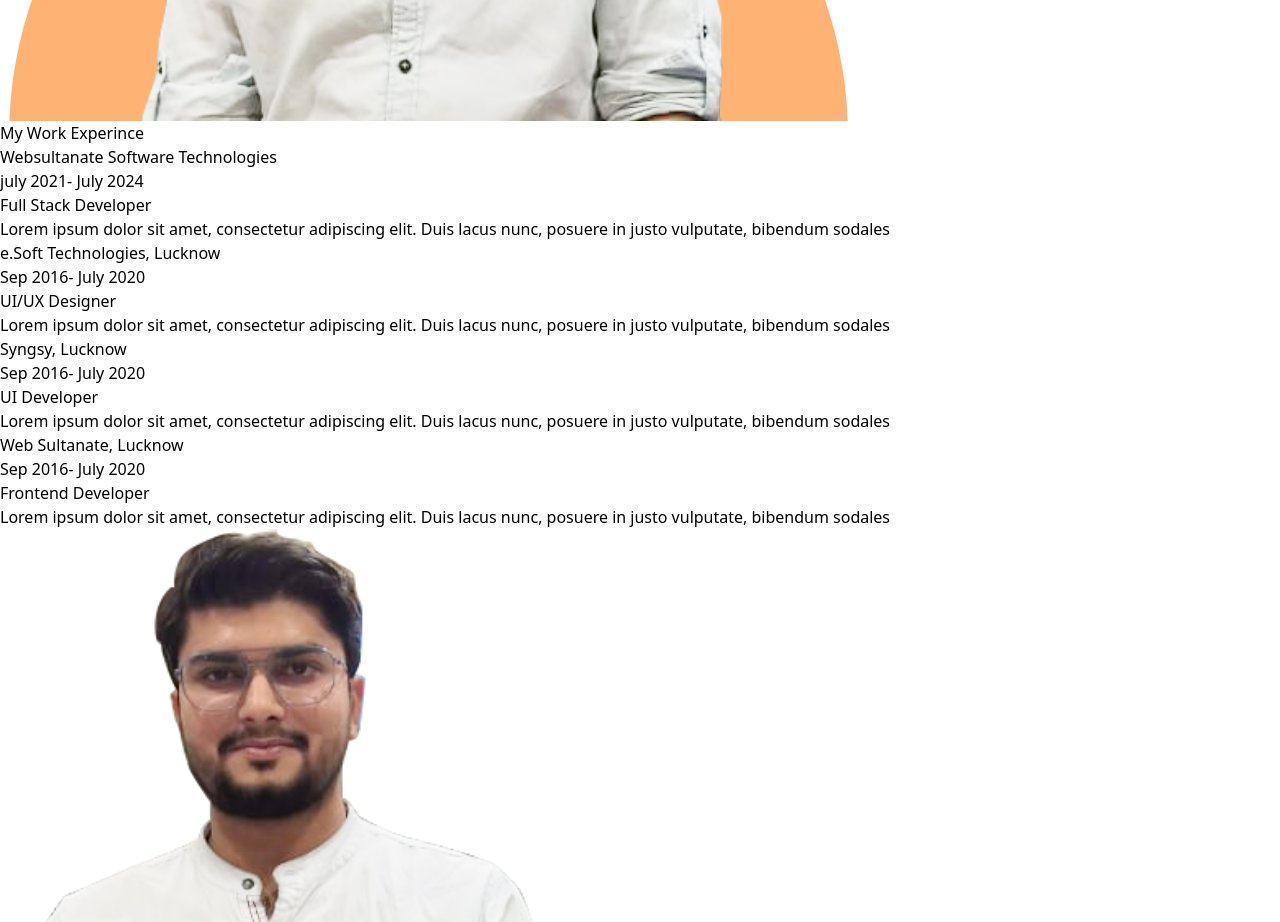
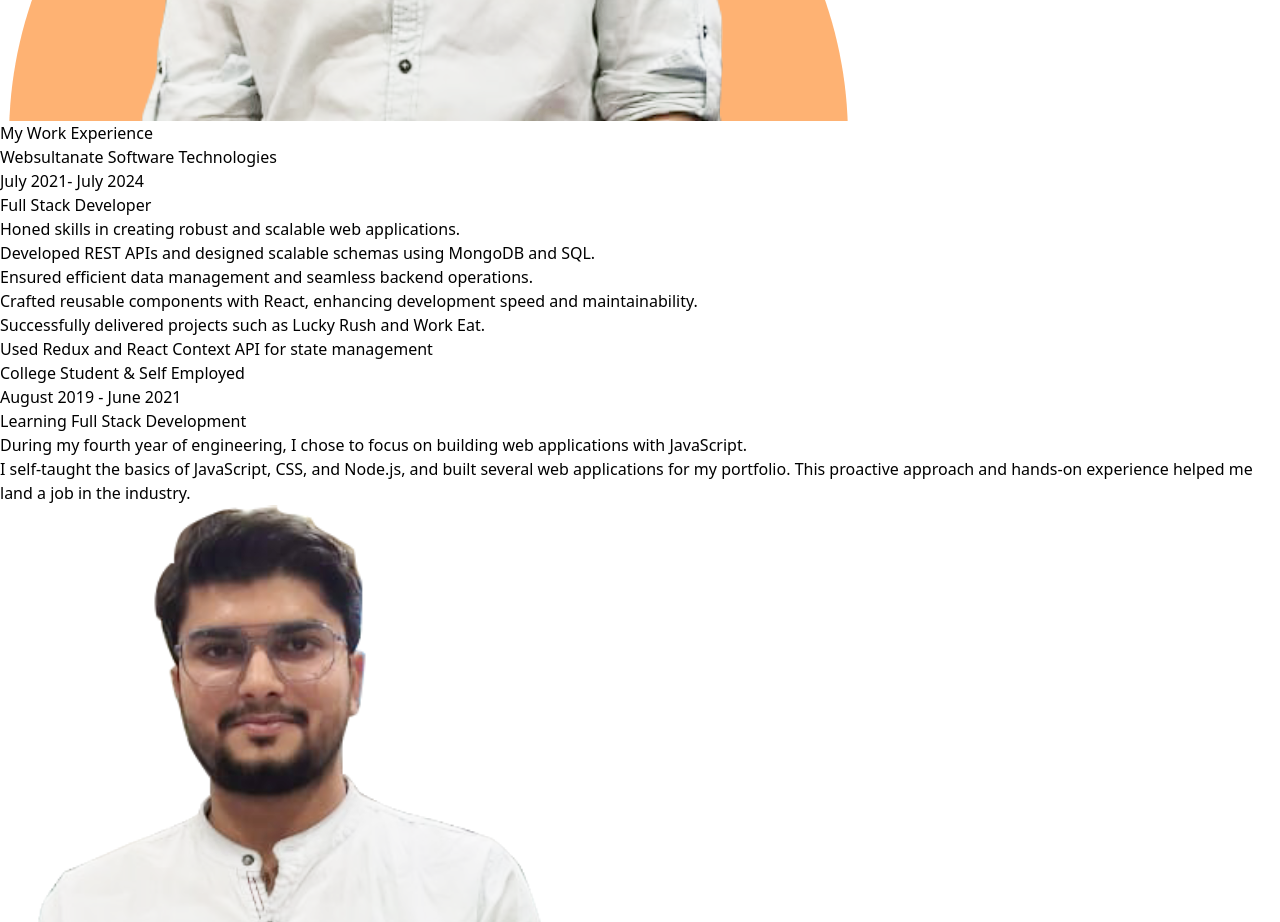
Before and after one commit to umar-developer-01/Portfolio, a React (Vite) app: page /projects in a window 1280 px wide. Shown: the part 3480-4402 px from the top of the page. Built offline with nearby package versions, Linux system fonts and the light colour scheme.

Commit message:
Changes in experience section

```diff
--- a/src/components/experience.jsx
+++ b/src/components/experience.jsx
@@ -1,54 +1,56 @@
 import React from "react";
 import { myExperience } from "../constant/data";
-
 
 const Experience = () => {
 
   return (
     <div className="relative py-12 md:py-28 border-t overflow-hidden">
-      <div className="absolute grid h-full  w-full grid-cols-2 -space-x-52 opacity-40 dark:opacity-80">
+      <div className="absolute grid h-full w-full grid-cols-2 -space-x-52 opacity-40 dark:opacity-80">
         <div className="h-full bg-gradient-to-br from-orange-400 to-purple-200 blur-[106px] dark:from-blue-700"></div>
         <div className="h-full bg-gradient-to-r from-cyan-100 to-indigo-400 blur-[106px] dark:to-indigo-600"></div>
       </div>
-      <div className="mx-auto max-w-7xl px-6 md:px-12 lg:px-6 xl:px-0 ">
+      <div className="mx-auto max-w-7xl px-6 md:px-12 lg:px-6 xl:px-0">
         <div className="">
           <div className="relative rounded-3xl md:border border-gray-100 md:bg-white md:shadow-2xl md:pt-20 shadow-gray-600/20 transition duration-500 dark:border-white/10 dark:bg-gray-900 dark:shadow-none">
             <div className="text-center md:w-12/12">
-              <h3 className=" text-3xl md:xl:text-4xl xl:text-4xl font-black text-gray-900 dark:text-white">
-                My Work <span className="text-orange-600">Experince</span>
+              <h3 className="text-3xl md:xl:text-4xl xl:text-4xl font-black text-gray-900 dark:text-white">
+                My Work <span className="text-orange-600">Experience</span>
               </h3>
             </div>
             <div className="gap-12 p-0 pt-8 md:p-12">
               {myExperience.map((item, index) => {
+
                 return (
                   <div
-                    className={`grid grid-cols-1 md:grid-cols-2 xl:grid-cols-2 border border-white bg-white/50 rounded-xl p-5  md:border-0 md:mb-0 md:p-0 md:bg-transparent  ${index == myExperience.length - 1 ? "" : "md:divide-x mb-5"
-                      }`} key={index}
+                    className={`rounded-xl grid grid-cols-1 md:grid-cols-2   border md:border-0 border-white bg-white/50 md:bg-transparent p-5 md:p-0 md:mb-0 md:divide-x  ${index === myExperience.length - 1 ? "" : " mb-5"}`}
+                    key={index}
                   >
                     <div className="pe-20 pb-4 md:pb-10">
-                      <h3 className="text-2xl font-bold mb-2">
+                      <h3 className="text-2xl font-bold mb-2 ">
                         {item.company}
                       </h3>
                       <p className="opacity-50">{item.duration}</p>
                     </div>
-                    <div className="ps-0 md:ps-20 relative pb-0 md:pb-10">
+                    <div className="ps-0 md:ps-20 relative pb-0 md:pb-10 justify-self-center">
                       <span className={`absolute hidden md:flex items-center justify-center w-10 h-10 border border-dashed border-orange-600 bg-white -left-5 rounded-full ${index % 2 !== 0 ? 'border-gray-500' : ''}`}>
                         <span className={`w-6 h-6 bg-orange-300 rounded-full ${index % 2 !== 0 ? 'bg-gray-500' : ''}`}></span>
                       </span>
                       <h3 className="text-xl md:text-2xl font-bold mb-2">
                         {item.experience}
                       </h3>
-                      <p className="">{item.description} </p>
+                      <ul className="list-disc pl-5">
+                        {item.description.map((desc, idx) => (
+                          <li key={idx}>{desc}</li>
+                        ))}
+                      </ul>
                     </div>
                   </div>
                 );
               })}
             </div>
-
           </div>
         </div>
       </div>
-
     </div>
   );
 };
--- a/src/constant/data.js
+++ b/src/constant/data.js
@@ -17,10 +17,30 @@
 ];
 
 export const myExperience = [
-  { id: '1', company: "Websultanate Software Technologies", duration: "july 2021- July 2024", experience: "Full Stack Developer", description: `Lorem ipsum dolor sit amet, consectetur adipiscing elit. Duis lacus nunc, posuere in justo vulputate, bibendum sodales` },
-  { id: '2', company: "e.Soft Technologies, Lucknow", duration: "Sep 2016- July 2020", experience: "UI/UX Designer", description: `Lorem ipsum dolor sit amet, consectetur adipiscing elit. Duis lacus nunc, posuere in justo vulputate, bibendum sodales` },
-  { id: '3', company: "Syngsy, Lucknow", duration: "Sep 2016- July 2020", experience: "UI Developer", description: `Lorem ipsum dolor sit amet, consectetur adipiscing elit. Duis lacus nunc, posuere in justo vulputate, bibendum sodales` },
-  { id: '4', company: "Web Sultanate, Lucknow", duration: "Sep 2016- July 2020", experience: "Frontend Developer", description: `Lorem ipsum dolor sit amet, consectetur adipiscing elit. Duis lacus nunc, posuere in justo vulputate, bibendum sodales` },
+  {
+    id: '1',
+    company: "Websultanate Software Technologies",
+    duration: "July 2021- July 2024",
+    experience: "Full Stack Developer",
+    description: [
+      "Honed skills in creating robust and scalable web applications.",
+      "Developed REST APIs and designed scalable schemas using MongoDB and SQL.",
+      "Ensured efficient data management and seamless backend operations.",
+      "Crafted reusable components with React, enhancing development speed and maintainability.",
+      "Successfully delivered projects such as Lucky Rush and Work Eat.",
+      "Used Redux and React Context API for state management",
+    ]
+  },
+  {
+    id: '2',
+    company: "College Student & Self Employed",
+    duration: " August 2019 - June 2021",
+    experience: "Learning Full Stack Development",
+    description: [
+      "During my fourth year of engineering, I chose to focus on building web applications with JavaScript.",
+      "I self-taught the basics of JavaScript, CSS, and Node.js, and built several web applications for my portfolio. This proactive approach and hands-on experience helped me land a job in the industry."
+    ]
+  },
 ];
 
 export const portfolio = [
```
